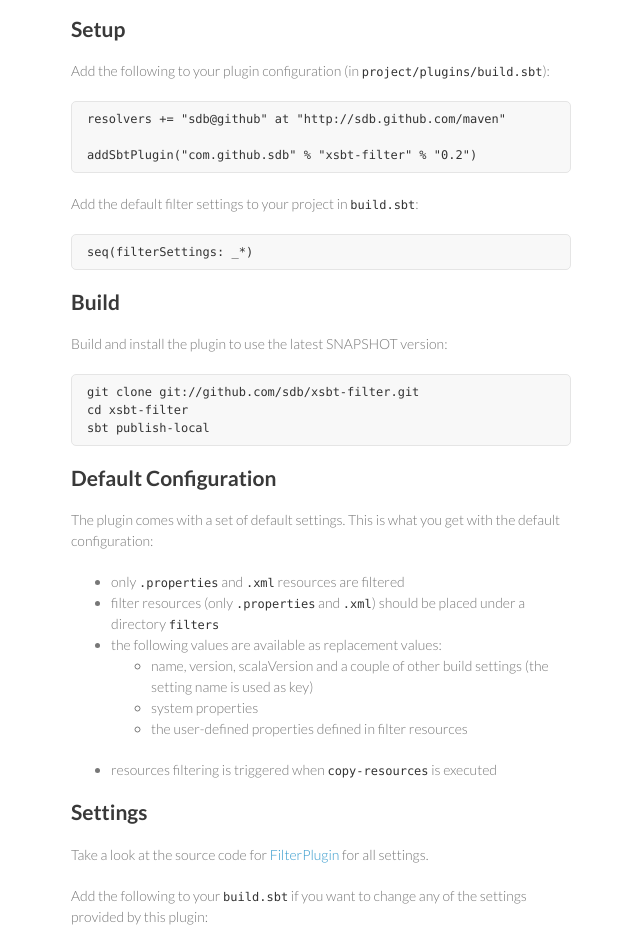
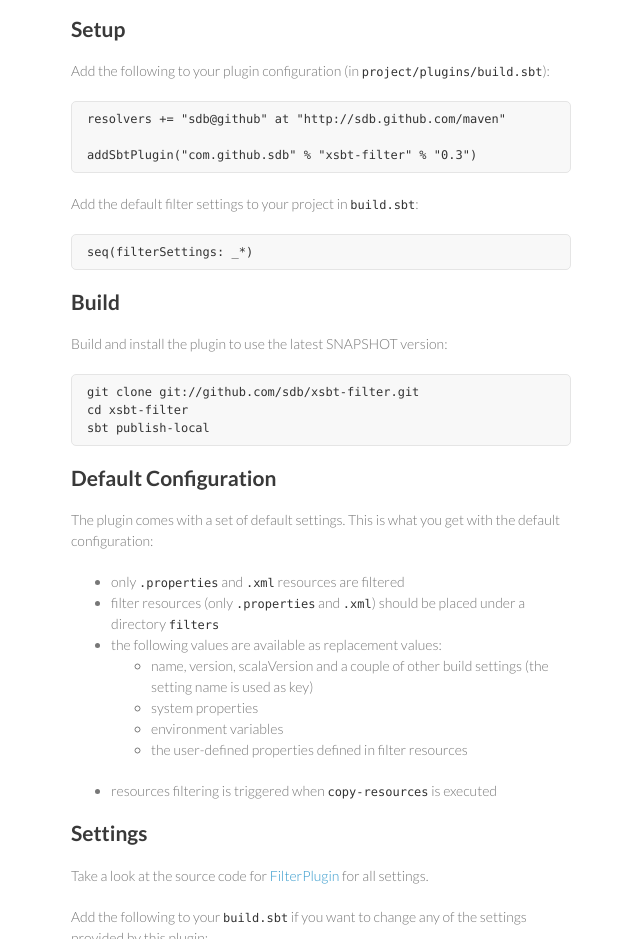
Before and after one commit to sdb/xsbt-filter, a plain HTML site: page index.html in a window 1280 px wide. Shown: the part 964-1903 px from the top of the page, without its empty margins (499-1139 px from the left). Drawn offline with Linux system fonts and the light colour scheme.

```diff
--- a/index.html
+++ b/index.html
@@ -55,7 +55,7 @@
 
 <pre><code>resolvers += "sdb@github" at "http://sdb.github.com/maven"
 
-addSbtPlugin("com.github.sdb" % "xsbt-filter" % "0.2")
+addSbtPlugin("com.github.sdb" % "xsbt-filter" % "0.3")
 </code></pre>
 
 <p>Add the default filter settings to your project in <code>build.sbt</code>:</p>
@@ -85,6 +85,7 @@ sbt publish-local
 <ul>
 <li>name, version, scalaVersion and a couple of other build settings (the setting name is used as key)</li>
 <li>system properties</li>
+<li>environment variables</li>
 <li>the user-defined properties defined in filter resources</li>
 </ul>
 </li>
```
Also changed, not shown: params.json (+1 -1 lines).
